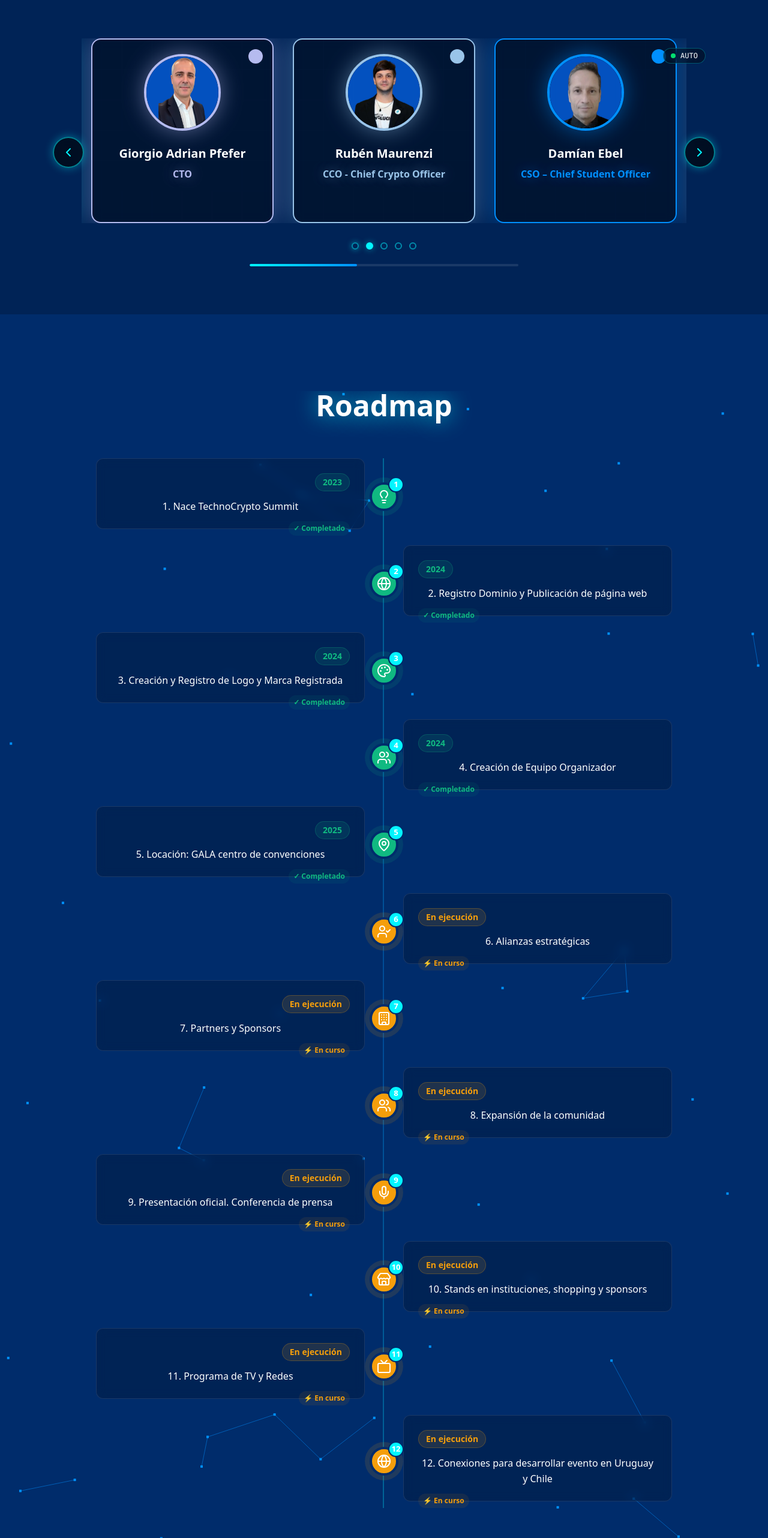
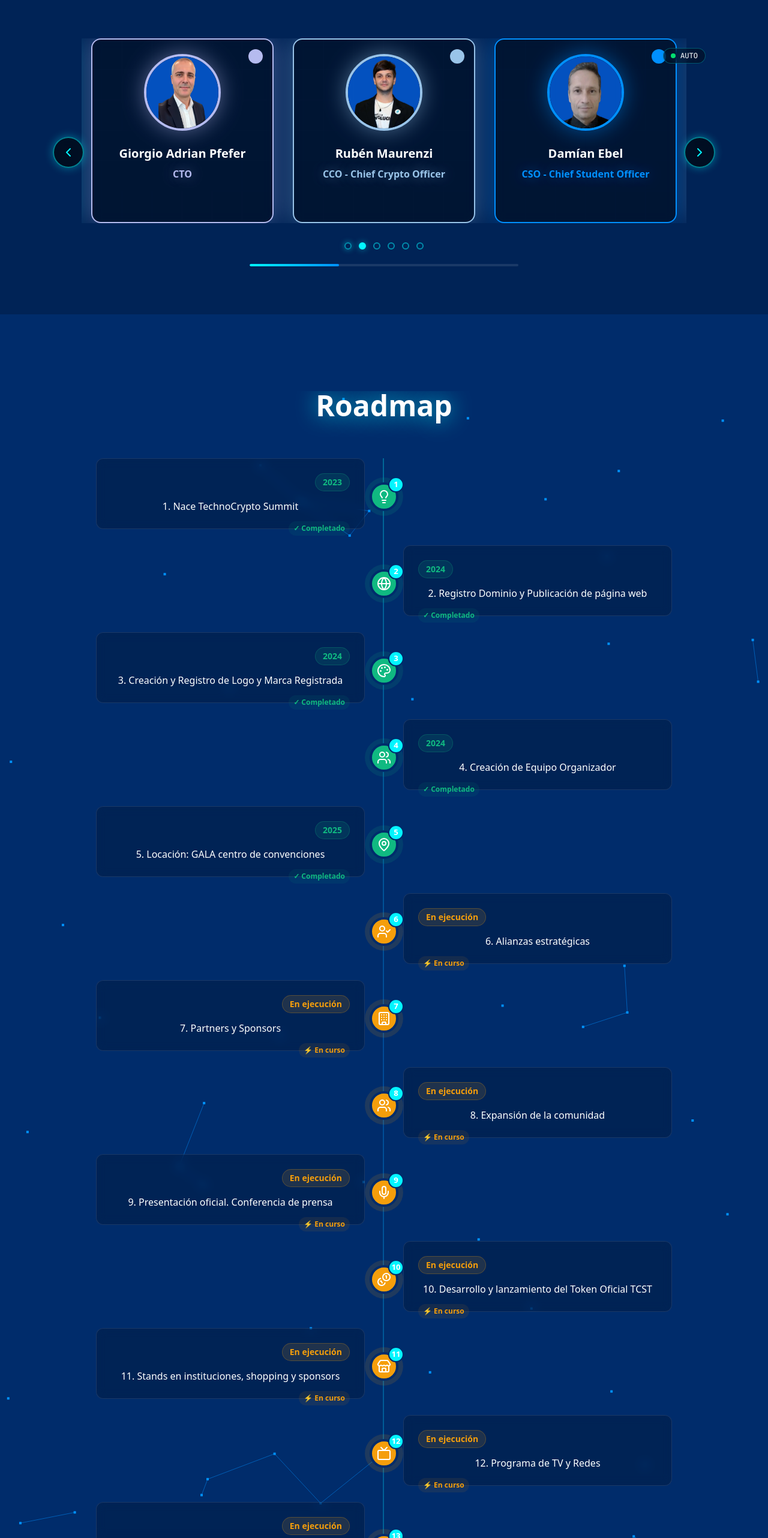
Before and after one commit to FValentino/TCSummit-landing, a Next.js app: page / in a window 1280 px wide. Shown: the part 6254-8818 px from the top of the page at 60% size. Built offline with nearby package versions, Linux system fonts and the light colour scheme; no server answers.

Commit message:
Add designer, token item in roadmap and fix students page

```diff
--- a/src/app/estudiantes/page.tsx
+++ b/src/app/estudiantes/page.tsx
@@ -2,14 +2,19 @@
 import Introduction from '@/components/students/introduction/introduction'
 import Oportunities from '@/components/students/oportunities/oportunities'
 import Activities from '@/components/students/activities/activities'
+import ParticlesBackground from '@/components/utils/ParticlesBackground'
 
 export default function StudentsPage() {
   return (
     <main className="w-full">
-      <Hero />
-      <Introduction />
-      <Oportunities />
-      <Activities />
+      <ParticlesBackground dots={50} lines={0}>
+        <Hero />
+      </ParticlesBackground>
+      <ParticlesBackground dots={300} lines={100}>
+        <Introduction />
+        <Oportunities />
+        <Activities />
+      </ParticlesBackground>
     </main>
   )
 }
--- a/src/components/roadmap/roadmapData.ts
+++ b/src/components/roadmap/roadmapData.ts
@@ -1,4 +1,4 @@
-import { MapPin, Users, Globe, UserCheck, Lightbulb, Palette, Building, Mic, Store, Tv } from 'lucide-react'
+import { MapPin, Users, Globe, UserCheck, Lightbulb, Palette, Building, Mic, Store, Tv, Coins } from 'lucide-react'
 
 import { IconType } from "react-icons";
 
@@ -11,7 +11,7 @@
 };
 
 export const NODES: Node[] = [
-{ id: 1, year: "2023", description: "1. Nace TechnoCrypto Summit", icon: Lightbulb, status: "completed" },
+  { id: 1, year: "2023", description: "1. Nace TechnoCrypto Summit", icon: Lightbulb, status: "completed" },
   { id: 2, year: "2024", description: "2. Registro Dominio y Publicación de página web", icon: Globe, status: "completed" },
   { id: 3, year: "2024", description: "3. Creación y Registro de Logo y Marca Registrada", icon: Palette, status: "completed" },
   { id: 4, year: "2024", description: "4. Creación de Equipo Organizador", icon: Users, status: "completed" },
@@ -20,8 +20,9 @@
   { id: 7, year: "En ejecución", description: "7. Partners y Sponsors", icon: Building, status: "current" },
   { id: 8, year: "En ejecución", description: "8. Expansión de la comunidad", icon: Users, status: "current" },
   { id: 9, year: "En ejecución", description: "9. Presentación oficial. Conferencia de prensa", icon: Mic, status: "current" },
-  { id: 10, year: "En ejecución", description: "10. Stands en instituciones, shopping y sponsors", icon: Store, status: "current" },
-  { id: 11, year: "En ejecución", description: "11. Programa de TV y Redes", icon: Tv, status: "current" },
-  { id: 12, year: "En ejecución", description: "12. Conexiones para desarrollar evento en Uruguay y Chile", icon: Globe, status: "current" }
+  { id: 10, year: "En ejecución", description: "10. Desarrollo y lanzamiento del Token Oficial TCST", icon: Coins, status: "current" },
+  { id: 11, year: "En ejecución", description: "11. Stands en instituciones, shopping y sponsors", icon: Store, status: "current" },
+  { id: 12, year: "En ejecución", description: "12. Programa de TV y Redes", icon: Tv, status: "current" },
+  { id: 13, year: "En ejecución", description: "13. Conexiones para desarrollar evento en Uruguay y Chile", icon: Globe, status: "current" }
 
 ];
--- a/src/components/students/activities/activities.tsx
+++ b/src/components/students/activities/activities.tsx
@@ -9,10 +9,10 @@
   // In case there is a circular import, fallback to an empty array
   const items = activitiesData ?? []
   return (
-    <section className="py-8 px-6" aria-label="Actividades para estudiantes">
-      <div className="grid grid-cols-1 md:grid-cols-3 gap-6">
-        {items.map((a: any) => (
-          <Card key={a.id} title={a.name} description={a.description} />
+    <section className="py-8 px-6 border" aria-label="Actividades para estudiantes">
+      <div className="grid grid-cols-1 md:grid-cols-3 gap-6 justify-items-center">
+        {items.map((activity) => (
+          <Card key={activity.id} title={activity.name} description={activity.description} />
         ))}
       </div>
     </section>
--- a/src/components/team/teamData.ts
+++ b/src/components/team/teamData.ts
@@ -5,6 +5,7 @@
 import profileRuben from "@/assets/images/team/Ruben.webp"
 import profileValentino from "@/assets/images/team/Valentino.webp"
 import profileDamian from "@/assets/images/team/Damian.webp"
+import profileNadia from "@/assets/images/team/Nadia.webp"
 
 export const teamData = [
   {
@@ -31,7 +32,7 @@
   {
     id: 4,
     name: "Damían Ebel",
-    role: "CSO – Chief Student Officer",
+    role: "CSO - Chief Student Officer",
     img: profileDamian,
     neonColor: "#0090ff"
   },
@@ -40,20 +41,27 @@
     name: "Noelia Borges",
     role: "Legal counsel",
     img: profileNoelia,
-    neonColor: "#d7e8f9" // suave, casi blanco azulado
+    neonColor: "#d7e8f9"
   },
   {
     id: 6,
+    name: "Naide Fernandez",
+    role: "Brand designer",
+    img: profileNadia,
+    neonColor: "#b5bbef"
+  },
+  {
+    id: 7,
     name: "Valentino Farías",
     role: "Frontend developer",
     img: profileValentino,
-    neonColor: "#00c6ff" // tono intermedio llamativo
+    neonColor: "#00c6ff"
   },
   {
-    id: 7,
+    id: 8,
     name: "Joel Fernandez Koloff",
     role: "Advisor",
     img: profileJoy,
-    neonColor: "#556298" // tono más sobrio, asesor
+    neonColor: "#556298"
   }
 ]
```
Also changed, not shown: patch_marker.txt (added), src/assets/images/team/Nadia.png (added), src/assets/images/team/Nadia.webp (added).
